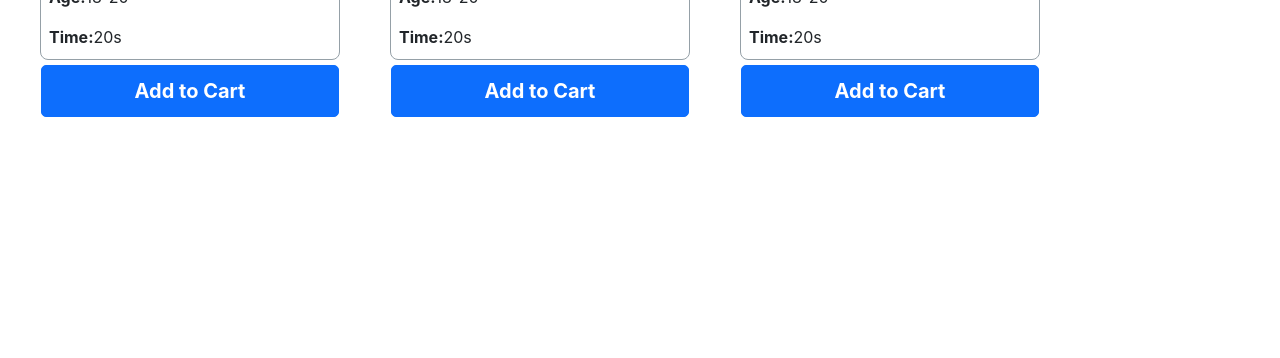
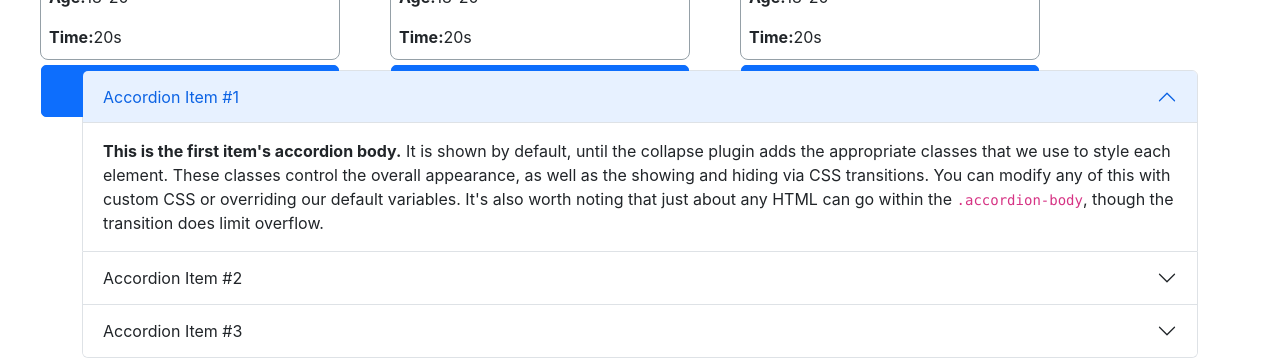
Before and after one commit to Ibrahim-Sikder/work-world, a React (Create React App) app in the folder workout-world/: page / in a window 1280 px wide. Shown: the part 1773-2131 px from the top of the page. Before the commit the page ends 1890 px from the top, so only its background shows below. Built offline with nearby package versions, Linux system fonts and the light colour scheme; the HTML template or start-up script is replaced by a standard one.

Commit message:
my-personal-info-added

```diff
--- a/workout-world/package.json
+++ b/workout-world/package.json
@@ -8,6 +8,7 @@
     "@testing-library/user-event": "^13.5.0",
     "bootstrap": "^5.2.1",
     "react": "^18.2.0",
+    "react-bootstrap": "^2.5.0",
     "react-dom": "^18.2.0",
     "react-icons": "^4.4.0",
     "react-scripts": "5.0.1",
--- a/workout-world/src/App.js
+++ b/workout-world/src/App.js
@@ -1,11 +1,13 @@
 import './App.css';
 import Home from './components/Home/Home';
+import Question from './components/Question/Question';
 
 
 function App() {
   return (
     <div>
       <Home></Home>
+      <Question></Question>
     </div>
   );
 }
--- /dev/null
+++ b/workout-world/src/components/Question/Question.js
@@ -0,0 +1,51 @@
+import React from 'react';
+
+const Question = () => {
+    return (
+        <div className="container">
+
+            <div class="accordion" id="accordionExample">
+            <div class="accordion-item">
+                <h2 class="accordion-header" id="headingOne">
+                <button class="accordion-button" type="button" data-bs-toggle="collapse" data-bs-target="#collapseOne" aria-expanded="true" aria-controls="collapseOne">
+                    Accordion Item #1
+                </button>
+                </h2>
+                <div id="collapseOne" class="accordion-collapse collapse show" aria-labelledby="headingOne" data-bs-parent="#accordionExample">
+                <div class="accordion-body">
+                    <strong>This is the first item's accordion body.</strong> It is shown by default, until the collapse plugin adds the appropriate classes that we use to style each element. These classes control the overall appearance, as well as the showing and hiding via CSS transitions. You can modify any of this with custom CSS or overriding our default variables. It's also worth noting that just about any HTML can go within the <code>.accordion-body</code>, though the transition does limit overflow.
+                </div>
+                </div>
+            </div>
+            <div class="accordion-item">
+                <h2 class="accordion-header" id="headingTwo">
+                <button class="accordion-button collapsed" type="button" data-bs-toggle="collapse" data-bs-target="#collapseTwo" aria-expanded="false" aria-controls="collapseTwo">
+                    Accordion Item #2
+                </button>
+                </h2>
+                <div id="collapseTwo" class="accordion-collapse collapse" aria-labelledby="headingTwo" data-bs-parent="#accordionExample">
+                <div class="accordion-body">
+                    <strong>This is the second item's accordion body.</strong> It is hidden by default, until the collapse plugin adds the appropriate classes that we use to style each element. These classes control the overall appearance, as well as the showing and hiding via CSS transitions. You can modify any of this with custom CSS or overriding our default variables. It's also worth noting that just about any HTML can go within the <code>.accordion-body</code>, though the transition does limit overflow.
+                </div>
+                </div>
+            </div>
+            <div class="accordion-item">
+                <h2 class="accordion-header" id="headingThree">
+                <button class="accordion-button collapsed" type="button" data-bs-toggle="collapse" data-bs-target="#collapseThree" aria-expanded="false" aria-controls="collapseThree">
+                    Accordion Item #3
+                </button>
+                </h2>
+                <div id="collapseThree" class="accordion-collapse collapse" aria-labelledby="headingThree" data-bs-parent="#accordionExample">
+                <div class="accordion-body">
+                    <strong>This is the third item's accordion body.</strong> It is hidden by default, until the collapse plugin adds the appropriate classes that we use to style each element. These classes control the overall appearance, as well as the showing and hiding via CSS transitions. You can modify any of this with custom CSS or overriding our default variables. It's also worth noting that just about any HTML can go within the <code>.accordion-body</code>, though the transition does limit overflow.
+                </div>
+                </div>
+            </div>
+            </div>
+
+
+        </div>
+    );
+};
+
+export default Question;
```
Also changed, not shown: workout-world/src/components/Question/Question.css (added), 1 other file (tests, documents, lock files or other folders).
